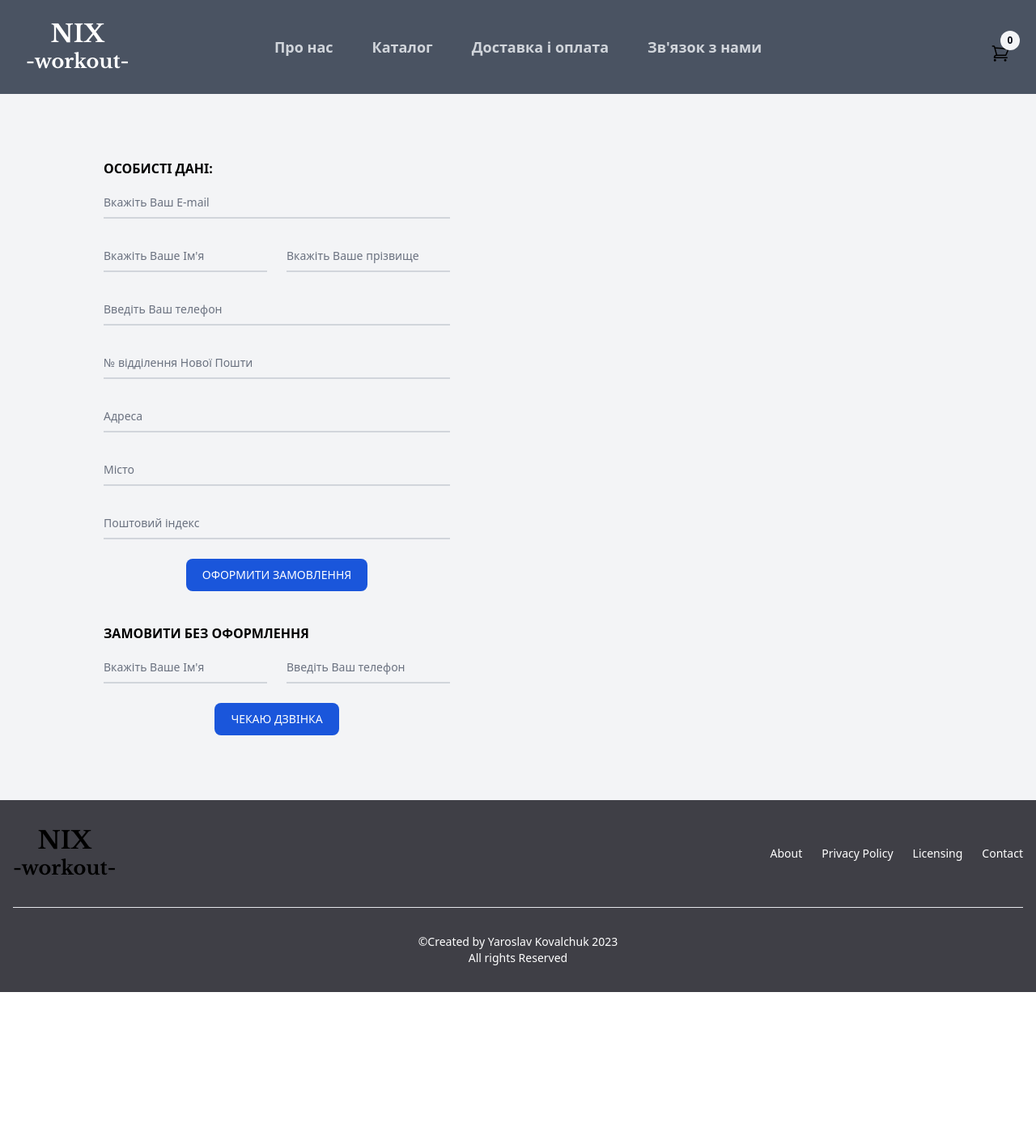
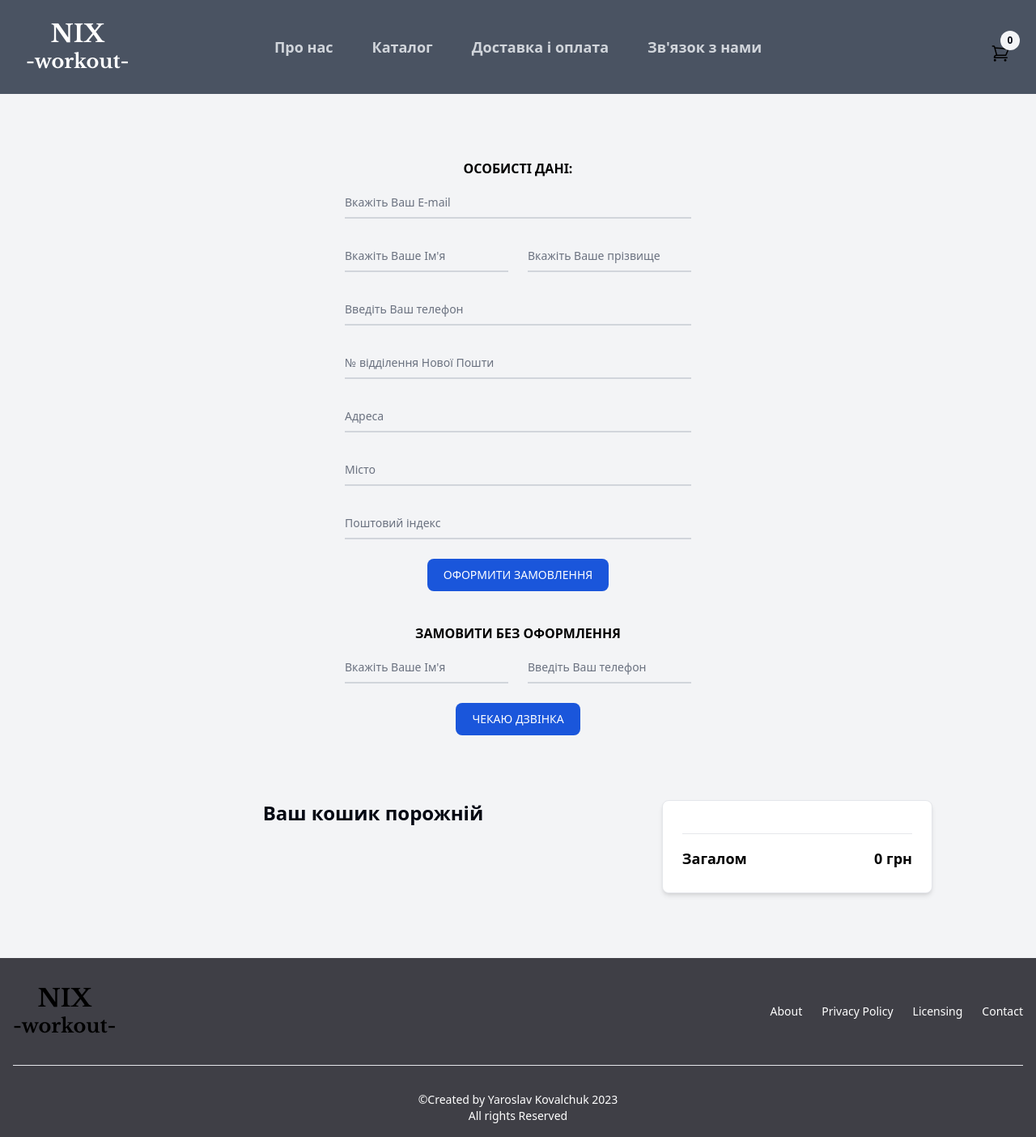
Before and after one commit to Yaroslavvvvvvvv/nix_workout, a Vue app: page /order_form in a window 1280 px wide. Shown: the top 1404 px of the page at 81% size. Before the commit the page ends 1225 px from the top, so only its background shows below. Built offline with nearby package versions, Linux system fonts and the light colour scheme; what tailwindcss-animated would draw is missing.

Commit message:
add cart in form

```diff
--- a/src/components/OrderForm.vue
+++ b/src/components/OrderForm.vue
@@ -1,8 +1,10 @@
 <template>
   <div class="bg-gray-100 pt-20 pb-20 animate-fade-down animate-duration-1000">
-    <div class="mx-auto max-w-5xl px-6 md:flex md:space-x-6 xl:px-0">
+    <div class="mx-auto max-w-5xl px-6 md:flex md:space-x-6 xl:px-0 justify-center">
       <form>
-        <h3 class="font-bold mb-2">ОСОБИСТІ ДАНІ:</h3>
+        <div class="text-center">
+          <h3 class="font-bold mb-2">ОСОБИСТІ ДАНІ:</h3>
+        </div>
         <div class="relative z-0 w-full mb-6 group">
           <input type="email" name="floating_email" id="floating_email"
                  class="block py-2.5 px-0 w-full text-sm text-gray-900 bg-transparent border-0 border-b-2 border-gray-300
@@ -120,9 +122,11 @@
         </div>
       </form>
     </div>
-    <div class="mx-auto max-w-5xl px-6 md:flex md:space-x-6 xl:px-0">
+    <div class="mx-auto max-w-5xl justify-center px-6 md:flex md:space-x-6 xl:px-0">
       <form>
-        <h3 class="font-bold mt-10 mb-2">ЗАМОВИТИ БЕЗ ОФОРМЛЕННЯ</h3>
+        <div class="text-center">
+          <h3 class="font-bold mt-10 mb-2">ЗАМОВИТИ БЕЗ ОФОРМЛЕННЯ</h3>
+        </div>
         <div class="grid md:grid-cols-2 md:gap-6">
           <div class="relative z-0 w-full mb-6 group">
             <input type="text" name="floating_first_name" id="floating_first_name"
@@ -161,11 +165,62 @@
         </div>
       </form>
     </div>
+    <div class="mx-auto max-w-5xl justify-center px-6 md:flex md:space-x-6 xl:px-0 mt-20">
+      <div class="rounded-lg md:w-2/3">
+        <div class="justify-between mb-6 rounded-lg bg-white p-6 shadow-md sm:flex sm:justify-start"
+             v-for="product in store.state.cart" :key="product.id">
+          <img :src="product.image" alt="product-image" class="w-full rounded-lg sm:w-40"/>
+          <div class="sm:ml-4 sm:flex sm:w-full sm:justify-between">
+            <div class="mt-5 sm:mt-0">
+              <h2 class="text-lg font-bold text-gray-900">{{ product.name }}</h2>
+            </div>
+            <div class="mt-4 flex justify-between im sm:space-y-6 sm:mt-0 sm:block sm:space-x-6">
+              <div class="flex items-center border-gray-100">
+                <span class="text-base font-bold text-gray-900 logo">NIX</span>
+              </div>
+              <div class="flex items-center space-x-4">
+                <p class="text-lg font-medium">{{ product.price }} грн</p>
+                <svg @click="removeItem(product)" xmlns="http://www.w3.org/2000/svg" fill="none" viewBox="0 0 24 24"
+                     stroke-width="1.5" stroke="currentColor"
+                     class="h-5 w-5 cursor-pointer duration-150 hover:text-gray-500">
+                  <path stroke-linecap="round" stroke-linejoin="round" d="M6 18L18 6M6 6l12 12"/>
+                </svg>
+              </div>
+            </div>
+          </div>
+        </div>
+        <div v-if="cart.length === 0">
+          <p class="text-center text-2xl font-bold text-gray-950">Ваш кошик порожній</p>
+        </div>
+      </div>
+      <div class="mt-6 h-full rounded-lg border bg-white p-6 shadow-md md:mt-0 md:w-1/3">
+
+        <hr class="my-4"/>
+        <div class="flex justify-between">
+          <p class="text-lg font-bold">Загалом</p>
+          <div class="font-bold">
+            <p class="mb-1 text-lg font-bold">{{ totalPrice }} грн</p>
+          </div>
+        </div>
+      </div>
+    </div>
   </div>
 </template>
 
 <script setup>
+import {computed} from 'vue';
 
+import {useStore} from 'vuex';
+
+const store = useStore();
+
+const cart = store.state.cart;
+const removeItem = (product) => {
+  store.dispatch('removeFromCart', product);
+}
+const totalPrice = computed(() => {
+  return cart.reduce((total, product) => total + product.price, 0);
+});
 </script>
 <style scoped>
 </style>
--- a/src/components/ShoppingCart.vue
+++ b/src/components/ShoppingCart.vue
@@ -62,8 +62,6 @@ const removeItem = (product) => {
 const totalPrice = computed(() => {
   return cart.reduce((total, product) => total + product.price, 0);
 });
-
-
 </script>
 <style scoped>
 .logo {
```
